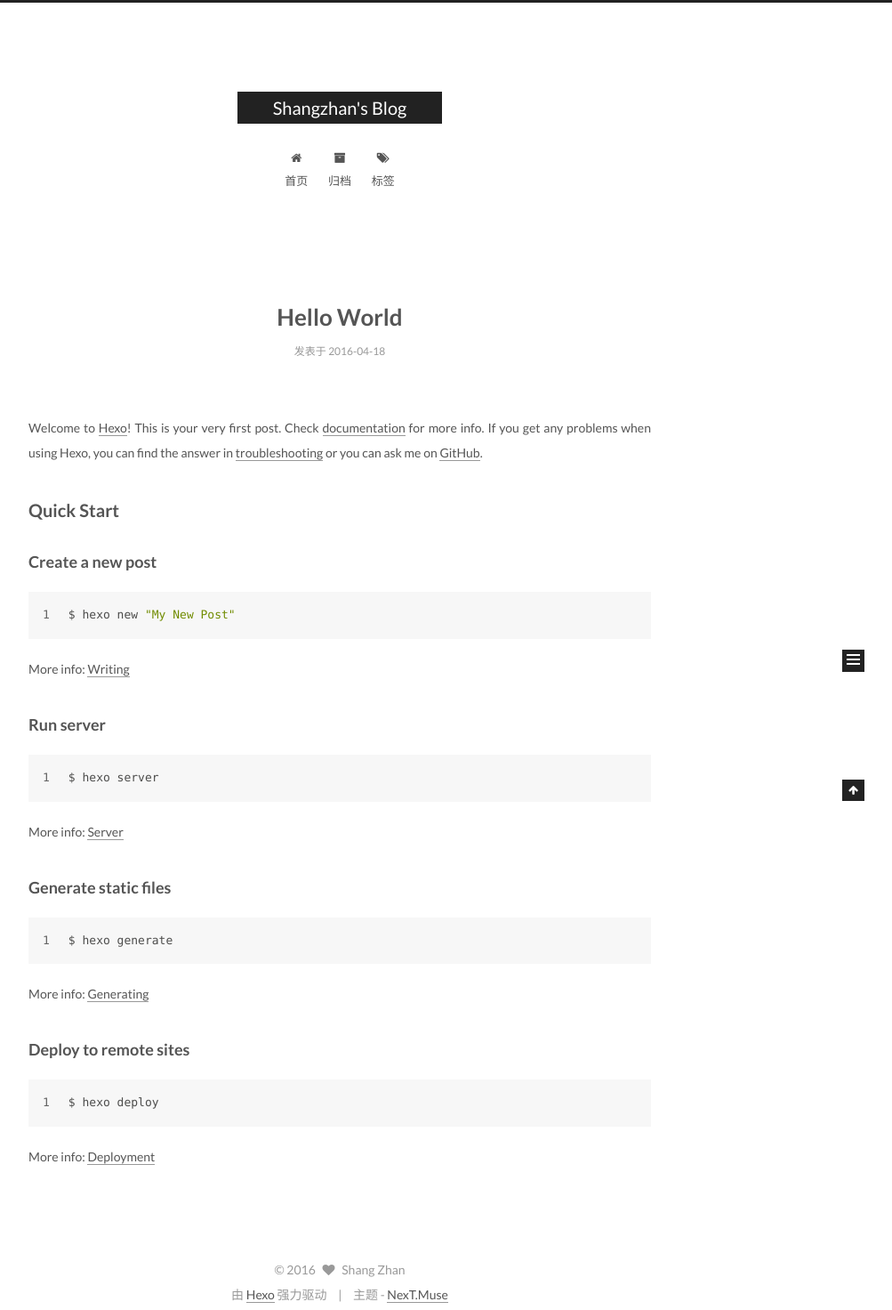
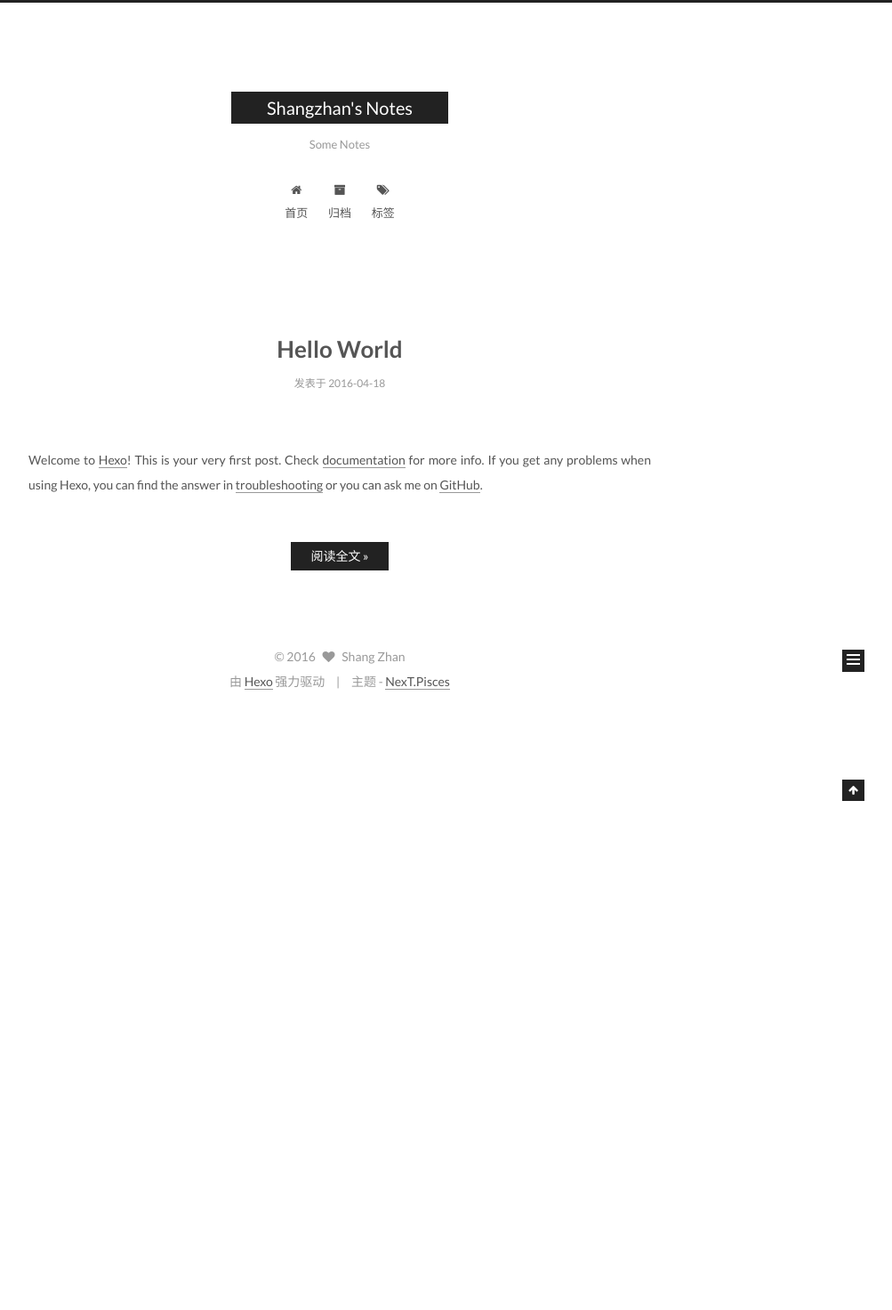
Before and after one commit to ylpsghr/shangzhan.github.io, a plain HTML site: page index.html in a window 1280 px wide. Shown: the whole page at 89% size, without its empty margins (258-1261 px from the left). After the commit the page ends 800 px from the top, so only its background shows below. Drawn offline with Linux system fonts and the light colour scheme.

Commit message:
Site updated: 2016-04-27 21:22:01

```diff
--- a/index.html
+++ b/index.html
@@ -5,7 +5,7 @@
 
 
 
-<html class="theme-next muse use-motion">
+<html class="theme-next pisces use-motion">
 <head>
   <meta charset="UTF-8"/>
 <meta http-equiv="X-UA-Compatible" content="IE=edge,chrome=1" />
@@ -82,12 +82,12 @@
 
 <meta name="description">
 <meta property="og:type" content="website">
-<meta property="og:title" content="Shangzhan's Blog">
+<meta property="og:title" content="Shangzhan's Notes">
 <meta property="og:url" content="http://shangzhan.github.io/index.html">
-<meta property="og:site_name" content="Shangzhan's Blog">
+<meta property="og:site_name" content="Shangzhan's Notes">
 <meta property="og:description">
 <meta name="twitter:card" content="summary">
-<meta name="twitter:title" content="Shangzhan's Blog">
+<meta name="twitter:title" content="Shangzhan's Notes">
 <meta name="twitter:description">
 
 
@@ -95,7 +95,7 @@
 <script type="text/javascript" id="hexo.configuration">
   var NexT = window.NexT || {};
   var CONFIG = {
-    scheme: 'Muse',
+    scheme: 'Pisces',
     sidebar: {"position":"left","display":"post"},
     fancybox: true,
     motion: true,
@@ -106,7 +106,7 @@
   };
 </script>
 
-  <title> Shangzhan's Blog </title>
+  <title> Shangzhan's Notes </title>
 </head>
 
 <body itemscope itemtype="http://schema.org/WebPage" lang="zh-Hans">
@@ -139,11 +139,11 @@
   <div class="custom-logo-site-title">
     <a href="/"  class="brand" rel="start">
       <span class="logo-line-before"><i></i></span>
-      <span class="site-title">Shangzhan's Blog</span>
+      <span class="site-title">Shangzhan's Notes</span>
       <span class="logo-line-after"><i></i></span>
     </a>
   </div>
-  <p class="site-subtitle"></p>
+  <p class="site-subtitle">Some Notes</p>
 </div>
 
 <div class="site-nav-toggle">
@@ -272,18 +272,12 @@
 
 
 
-
-            <p>Welcome to <a href="https://hexo.io/" target="_blank" rel="external">Hexo</a>! This is your very first post. Check <a href="https://hexo.io/docs/" target="_blank" rel="external">documentation</a> for more info. If you get any problems when using Hexo, you can find the answer in <a href="https://hexo.io/docs/troubleshooting.html" target="_blank" rel="external">troubleshooting</a> or you can ask me on <a href="https://github.com/hexojs/hexo/issues" target="_blank" rel="external">GitHub</a>.</p>
-<h2 id="Quick-Start"><a href="#Quick-Start" class="headerlink" title="Quick Start"></a>Quick Start</h2><h3 id="Create-a-new-post"><a href="#Create-a-new-post" class="headerlink" title="Create a new post"></a>Create a new post</h3><figure class="highlight bash"><table><tr><td class="gutter"><pre><span class="line">1</span><br></pre></td><td class="code"><pre><span class="line">$ hexo new <span class="string">"My New Post"</span></span><br></pre></td></tr></table></figure>
-<p>More info: <a href="https://hexo.io/docs/writing.html" target="_blank" rel="external">Writing</a></p>
-<h3 id="Run-server"><a href="#Run-server" class="headerlink" title="Run server"></a>Run server</h3><figure class="highlight bash"><table><tr><td class="gutter"><pre><span class="line">1</span><br></pre></td><td class="code"><pre><span class="line">$ hexo server</span><br></pre></td></tr></table></figure>
-<p>More info: <a href="https://hexo.io/docs/server.html" target="_blank" rel="external">Server</a></p>
-<h3 id="Generate-static-files"><a href="#Generate-static-files" class="headerlink" title="Generate static files"></a>Generate static files</h3><figure class="highlight bash"><table><tr><td class="gutter"><pre><span class="line">1</span><br></pre></td><td class="code"><pre><span class="line">$ hexo generate</span><br></pre></td></tr></table></figure>
-<p>More info: <a href="https://hexo.io/docs/generating.html" target="_blank" rel="external">Generating</a></p>
-<h3 id="Deploy-to-remote-sites"><a href="#Deploy-to-remote-sites" class="headerlink" title="Deploy to remote sites"></a>Deploy to remote sites</h3><figure class="highlight bash"><table><tr><td class="gutter"><pre><span class="line">1</span><br></pre></td><td class="code"><pre><span class="line">$ hexo deploy</span><br></pre></td></tr></table></figure>
-<p>More info: <a href="https://hexo.io/docs/deployment.html" target="_blank" rel="external">Deployment</a></p>
-
-
+          <p>Welcome to <a href="https://hexo.io/">Hexo</a>! This is your very first post. Check <a href="https://hexo.io/docs/">documentation</a> for more info. If you get any problems when using Hexo, you can find the answer in <a href="https://hexo.io/docs/troubleshooting.html">troubleshooting</a> or you can ask me on <a href="https://github.com/hexojs/hexo/issues">GitHub</a>.</p>
+          <div class="post-more-link text-center">
+            <a class="btn" href="/2016/04/18/hello-world/#more" rel="contents">
+              阅读全文 &raquo;
+            </a>
+          </div>
 
 
     </div>
@@ -343,7 +337,7 @@
       <section class="site-overview sidebar-panel  sidebar-panel-active ">
         <div class="site-author motion-element" itemprop="author" itemscope itemtype="http://schema.org/Person">
           <img class="site-author-image" itemprop="image"
-               src="/images/default_avatar.jpg"
+               src="http://tp3.sinaimg.cn/2405563694/180/5612539726/1"
                alt="Shang Zhan" />
           <p class="site-author-name" itemprop="name">Shang Zhan</p>
           <p class="site-description motion-element" itemprop="description"></p>
@@ -405,7 +399,7 @@
 <div class="theme-info">
   主题 -
   <a class="theme-link" href="https://github.com/iissnan/hexo-theme-next">
-    NexT.Muse
+    NexT.Pisces
   </a>
 </div>
 
@@ -472,6 +466,13 @@
 
 
 
+  <script type="text/javascript" src="/js/src/affix.js?v=5.0.1"></script>
+
+  <script type="text/javascript" src="/js/src/schemes/pisces.js?v=5.0.1"></script>
+
+
+
+
 
 
 
```
Also changed, not shown: 2016/04/18/hello-world/index.html (+20 -15 lines), archives/2016/04/index.html (+17 -10 lines), archives/2016/index.html (+17 -10 lines), archives/index.html (+17 -10 lines), 1 other file.
